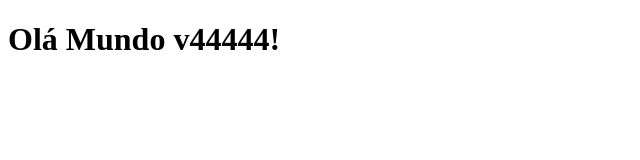
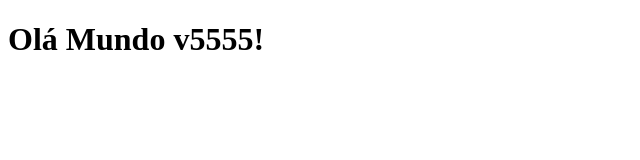
Before and after one commit to Marcelosales01/Atividade-kubernetes, a plain HTML site: page app/index.html in a window 1280 px wide. Shown: the full height of the page, 0-640 px from the left. Drawn offline with Linux system fonts and the light colour scheme.

```diff
--- a/app/index.html
+++ b/app/index.html
@@ -1,9 +1,9 @@
 <!DOCTYPE html>
 <html>
 <head>
-    <title>Olá Mundo v4!</title>
+    <title>Olá Mundo v5!</title>
 </head>
 <body>
-    <h1>Olá Mundo v44444!</h1>
+    <h1>Olá Mundo v5555!</h1>
 </body>
 </html>
```
Also changed, not shown: 5 other files.
